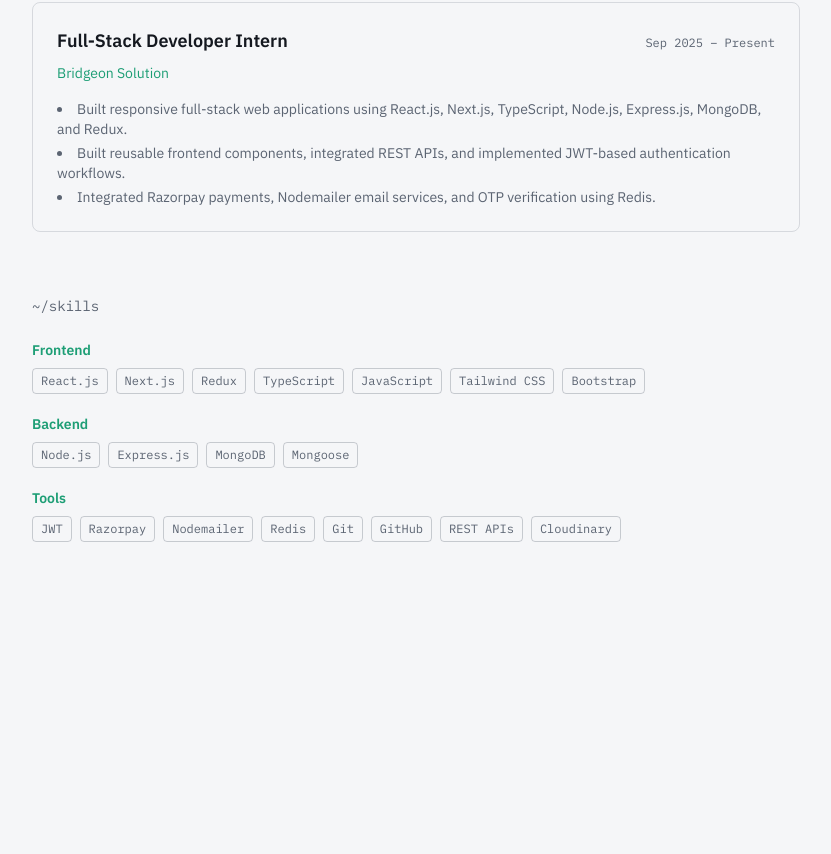
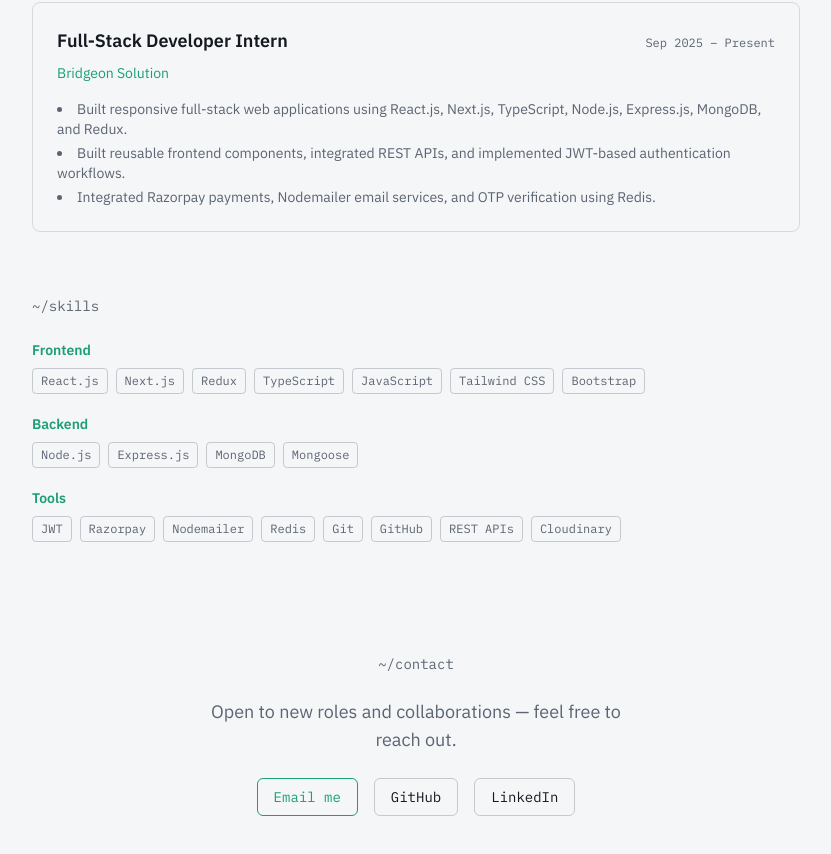
Before and after one commit to adil2133-git/portfolio-website, a Next.js app: page / in a window 1280 px wide. Shown: the part 849-1703 px from the top of the page, without its empty margins (224-1055 px from the left). Before the commit the page ends 1471 px from the top, so only its background shows below. Built offline with nearby package versions, Linux system fonts and the light colour scheme.

Commit message:
contact section added

```diff
--- a/app/page.tsx
+++ b/app/page.tsx
@@ -82,6 +82,38 @@ export default function Home() {
           ))}
         </div>
       </section>
-    </main>
+
+      <section className="w-full max-w-3xl flex flex-col items-center gap-6 py-12 text-center">
+        <h2 className="font-mono text-sm text-muted">~/contact</h2>
+        <p className="max-w-md text-lg text-muted">
+          Open to new roles and collaborations — feel free to reach out.
+        </p>
+
+        <div className="flex flex-wrap items-center justify-center gap-4">
+          <a
+            href="mailto:adilaadhy.dev@gmail.com"
+            className="font-mono text-sm border border-accent text-accent px-4 py-2 rounded-md"
+          >
+            Email me
+          </a>
+          <a
+            href="https://github.com/adil2133-git"
+            target="_blank"
+            rel="noopener noreferrer"
+            className="font-mono text-sm border border-muted/30 px-4 py-2 rounded-md hover:text-accent transition-colors"
+          >
+            GitHub
+          </a>
+          <a
+            href="https://www.linkedin.com/in/abdlrhmnadil"
+            target="_blank"
+            rel="noopener noreferrer"
+            className="font-mono text-sm border border-muted/30 px-4 py-2 rounded-md hover:text-accent transition-colors"
+          >
+            LinkedIn
+          </a>
+        </div >
+      </section >
+    </main >
   );
 }
```
